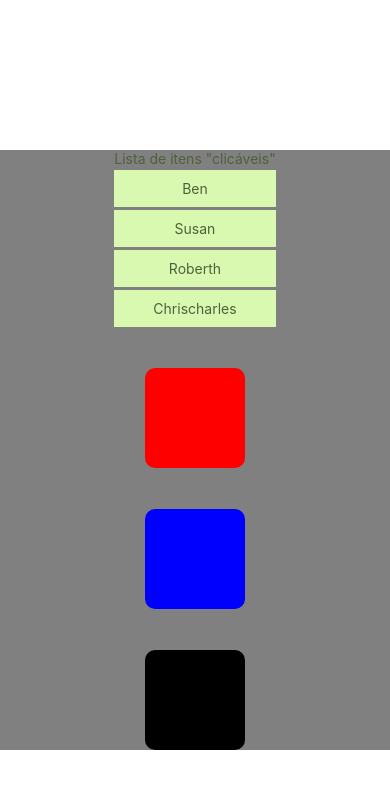
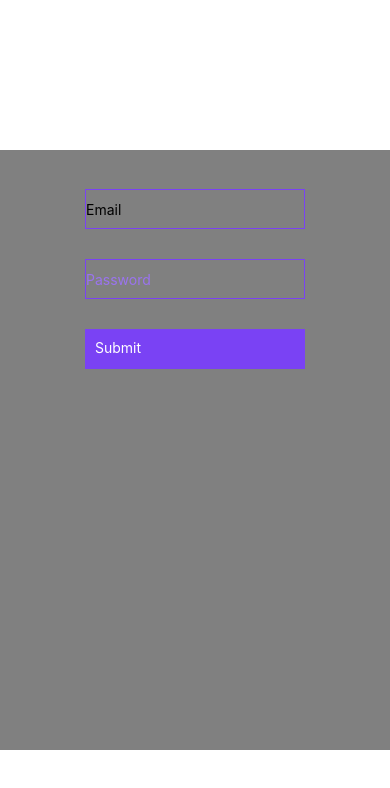
Before and after one commit to raccoon6965/CARDMOB, a React Native app in the folder Etapa2/app-react-exemplos/: screen / in a window 390 px wide. Shown: the top 788 px of the page. Built offline with nearby package versions, Linux system fonts and the light colour scheme.

Commit message:
TextInput basic examples

```diff
--- a/Etapa2/app-react-exemplos/App.js
+++ b/Etapa2/app-react-exemplos/App.js
@@ -2,16 +2,13 @@ import React, { useState } from 'react';
 import { StatusBar } from 'expo-status-bar';
 import { StyleSheet, Text, View, Button, Image, TextInput } from 'react-native';
 
-import List from './components/List';
+import Inputs from './components/Inputs';
 
 export default function App() {
 
   return (
     <View style={styles.container}>
-      <List />
-      <View style={styles.redbox}></View>
-      <View style={styles.bluebox}></View>
-      <View style={styles.blackbox}></View>
+      <Inputs />
     </View>
   );
 }
@@ -24,23 +21,6 @@ const styles = StyleSheet.create({
     backgroundColor: 'gray',
     height: 600,
     marginTop: 150,
-  },
-  redbox: {
-    width: 100,
-    height: 100,
-    backgroundColor: 'red',
-    borderRadius: 10,
-  },
-  bluebox: {
-    width: 100,
-    height: 100,
-    backgroundColor: 'blue',
-    borderRadius: 10,
-  },
-  blackbox: {
-    width: 100,
-    height: 100,
-    backgroundColor: 'black',
-    borderRadius: 10,
+
   }
 });
--- /dev/null
+++ b/Etapa2/app-react-exemplos/components/Inputs.js
@@ -0,0 +1,77 @@
+import React, { Component } from "react";
+import { Text, View, TextInput, TouchableOpacity, StyleSheet } from 'react-native';
+
+class Inputs extends Component {
+    state = {
+        email: '',
+        password: ''
+    }
+    handleEmail = (text) => {
+        this.setState({email: text});
+    }
+    handlePassword = (text) => {
+        this.setState({password: text});
+    }
+    login = (email, password) => {
+        alert(`email: ${email} \npassword: ${password}`);
+    }
+
+    render() {
+        return (
+            <View style={styles.container}>
+                <TextInput
+                    style={styles.input}
+                    underlineColorAndroid="transparent"
+                    placeholder="Email"
+                    autoCapitalize="none"
+                    onChangeText={this.handleEmail}
+                />
+                <TextInput
+                    style={styles.input}
+                    underlineColorAndroid="transparent"
+                    placeholder="Password"
+                    placeholderTextColor="#9a73ef"
+                    autoCapitalize="none"
+                    secureTextEntry
+                    onChangeText={this.handlePassword}
+                />
+                <TouchableOpacity
+                    style={styles.submitButton}
+                    onPress={
+                        () => this.login(
+                            this.state.email,
+                            this.state.password
+                        )
+                    }
+                >
+                    <Text style={styles.submitButtonText}>
+                        Submit
+                    </Text>
+                </TouchableOpacity>
+            </View>
+        )
+    }
+}
+
+export default Inputs;
+
+const styles = StyleSheet.create({
+    container: {
+        paddingTop: 24
+    },
+    input: {
+        margin: 15,
+        height: 40,
+        borderColor: '#7a42f4',
+        borderWidth: 1,
+    },
+    submitButton: {
+        backgroundColor: '#7a42f4',
+        padding: 10,
+        margin: 15,
+        height: 40,
+    },
+    submitButtonText: {
+        color: 'white'
+    }
+});
```
Also changed, not shown: Etapa2/app-react-exemplos/App2.js (added, +46 -0 lines).
